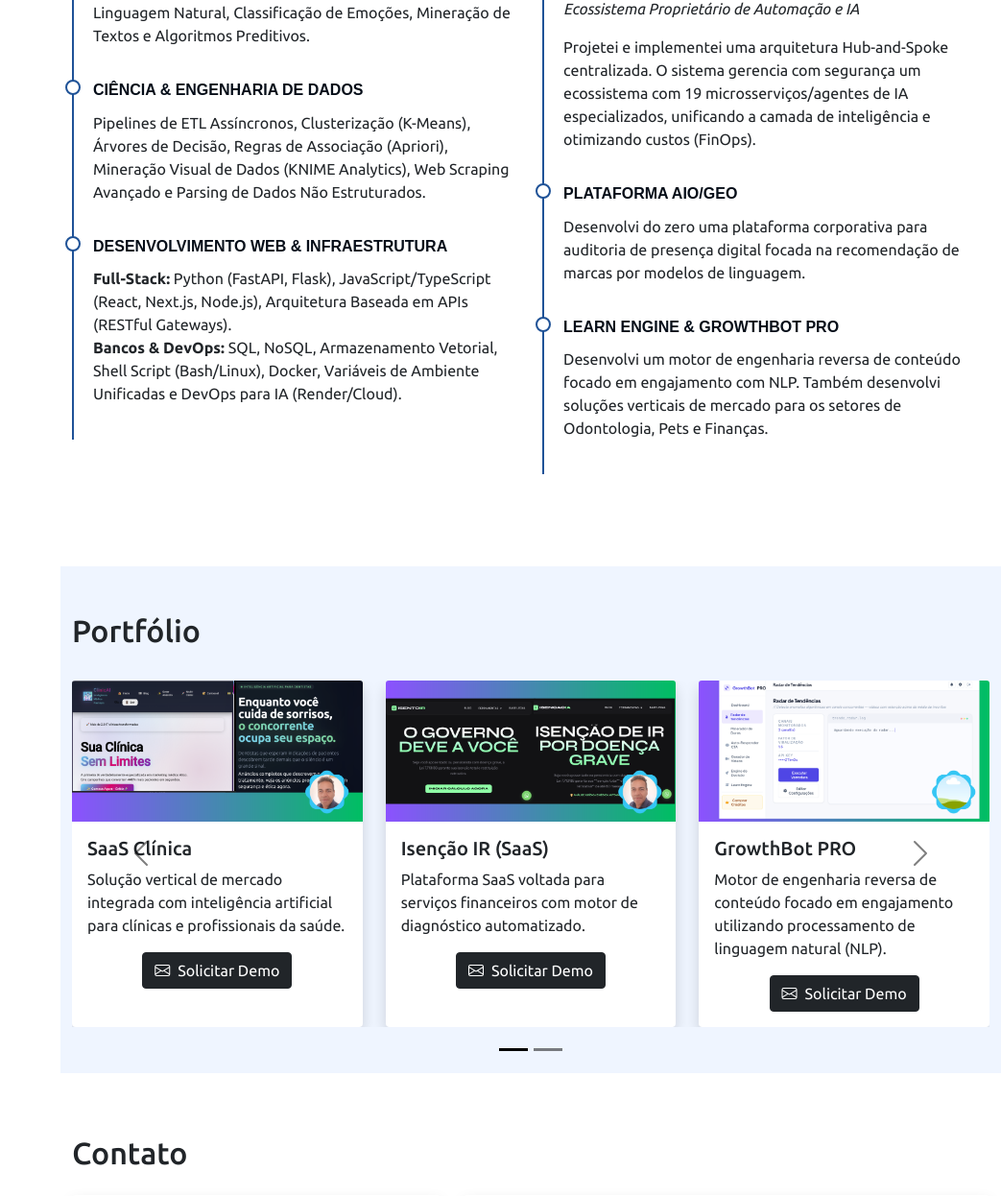
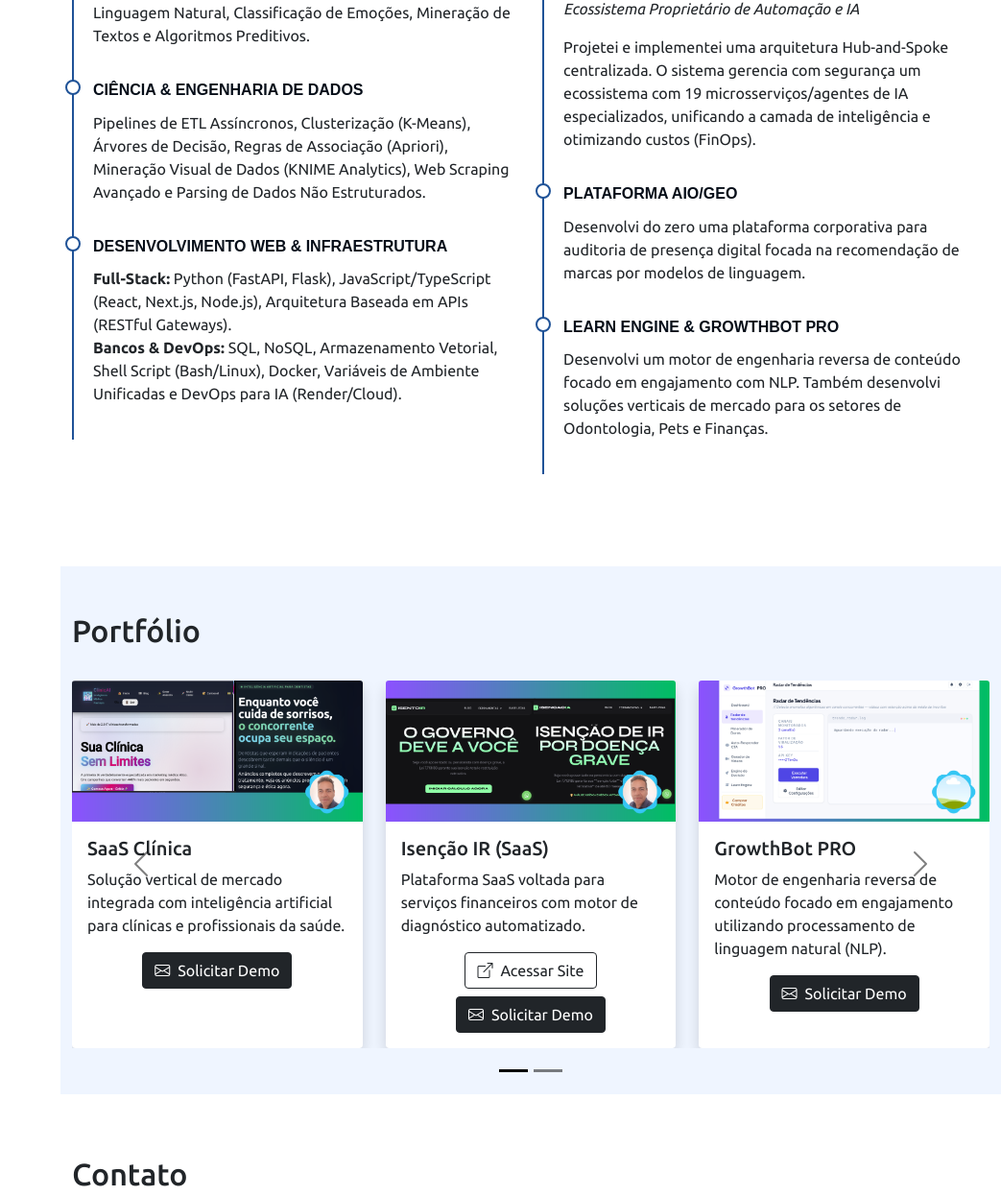
Before and after one commit to Ralfsantosdev/portifolio_Responsivo, a Flask app: page / in a window 1280 px wide. Shown: the part 2764-4010 px from the top of the page at 96% size, without its empty margins (237-1280 px from the left). Run offline with Flask 3, Linux system fonts and the light colour scheme; some libraries are stand-ins or nearby versions.

Commit message:
feat: adicionar links dos projetos no ar no portfolio
- Isencao IR: botao 'Acessar Site' -> isencaoir.net.br
- Plataforma AIO/GEO: botao 'Acessar Site' -> citar.ia.br
- botoes abrem em nova aba com rel=noopener

```diff
--- a/templates/index.html
+++ b/templates/index.html
@@ -294,7 +294,8 @@
                                         <div class="card-body">
                                             <h5 class="card-title">Isenção IR (SaaS)</h5>
                                             <p class="card-text">Plataforma SaaS voltada para serviços financeiros com motor de diagnóstico automatizado.</p>
-                                            <div class="d-flex justify-content-center">
+                                            <div class="d-flex justify-content-center gap-2 flex-wrap">
+                                                <a href="https://isencaoir.net.br" target="_blank" rel="noopener" class="btn btn-outline-dark"><i class="bi bi-box-arrow-up-right me-2"></i>Acessar Site</a>
                                                 <a href="#contato" class="btn btn-dark"><i class="bi bi-envelope me-2"></i>Solicitar Demo</a>
                                             </div>
                                         </div>
@@ -326,7 +327,8 @@
                                         <div class="card-body">
                                             <h5 class="card-title">Plataforma AIO/GEO</h5>
                                             <p class="card-text">Plataforma corporativa para auditoria de presença digital focada na recomendação de marcas por modelos de linguagem.</p>
-                                            <div class="d-flex justify-content-center">
+                                            <div class="d-flex justify-content-center gap-2 flex-wrap">
+                                                <a href="https://citar.ia.br" target="_blank" rel="noopener" class="btn btn-outline-dark"><i class="bi bi-box-arrow-up-right me-2"></i>Acessar Site</a>
                                                 <a href="#contato" class="btn btn-dark"><i class="bi bi-envelope me-2"></i>Solicitar Demo</a>
                                             </div>
                                         </div>
```
